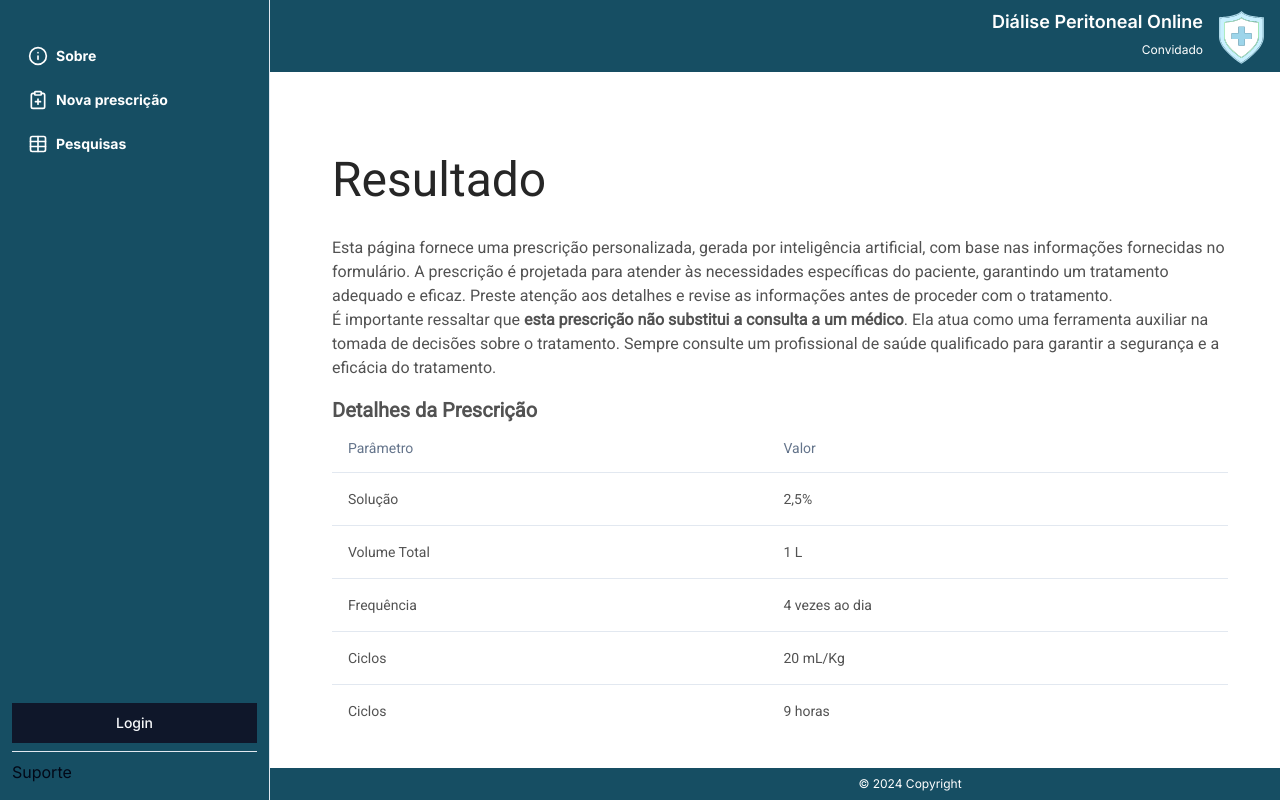
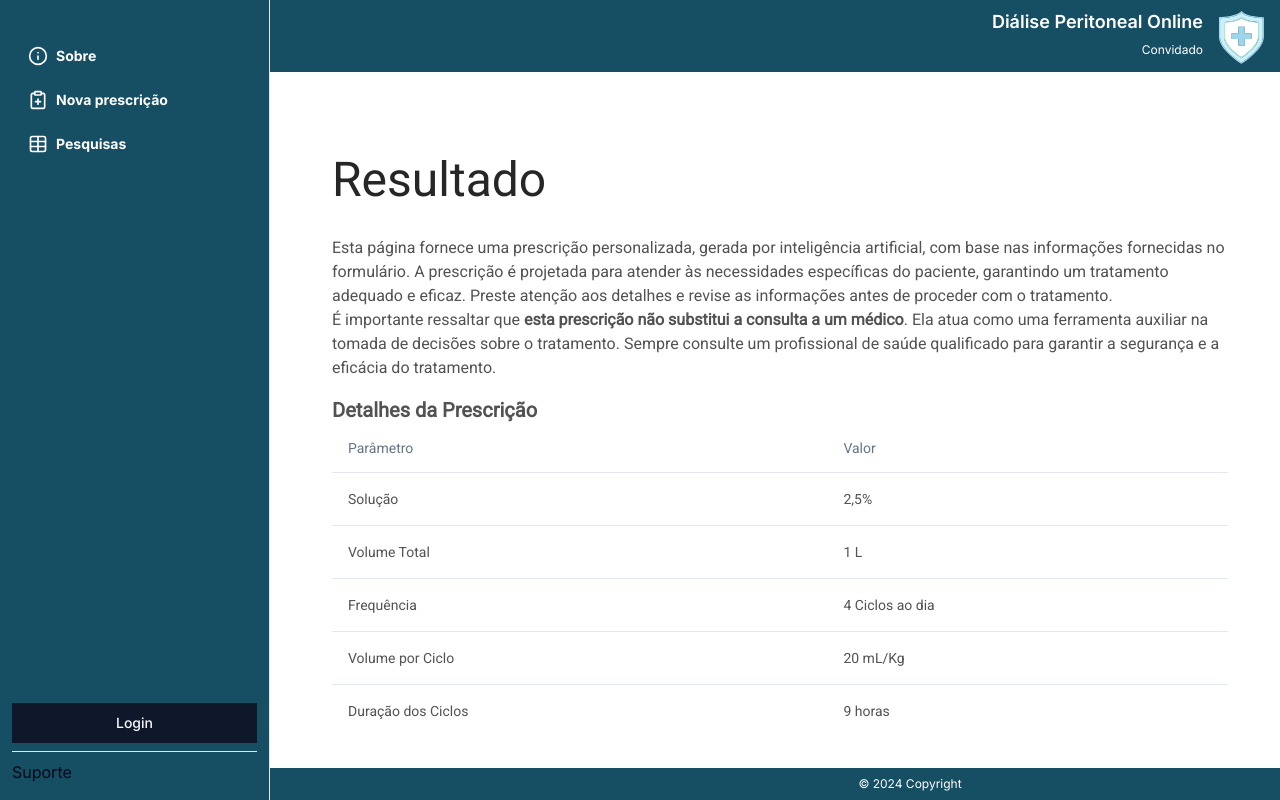
Before and after one commit to Batiman00/dialise-peritoneal, a Next.js app: page /item/resultado in a window 1280 px wide. Built offline with nearby package versions, Linux system fonts and the light colour scheme; no server answers.

Commit message:
Update page.tsx

```diff
--- a/src/app/item/resultado/page.tsx
+++ b/src/app/item/resultado/page.tsx
@@ -50,14 +50,14 @@ export default function Home() {
               </TableRow>
               <TableRow key="Frequência">
                 <TableCell>Frequência</TableCell>
-                <TableCell>4 vezes ao dia</TableCell>
+                <TableCell>4 Ciclos ao dia</TableCell>
               </TableRow>
               <TableRow key="Ciclos">
-                <TableCell>Ciclos</TableCell>
+                <TableCell>Volume por Ciclo</TableCell>
                 <TableCell>20 mL/Kg</TableCell>
               </TableRow>
               <TableRow key="Tempo total">
-                <TableCell>Ciclos</TableCell>
+                <TableCell> Duração dos Ciclos</TableCell>
                 <TableCell>9 horas</TableCell>
               </TableRow>
             </TableBody>
```
